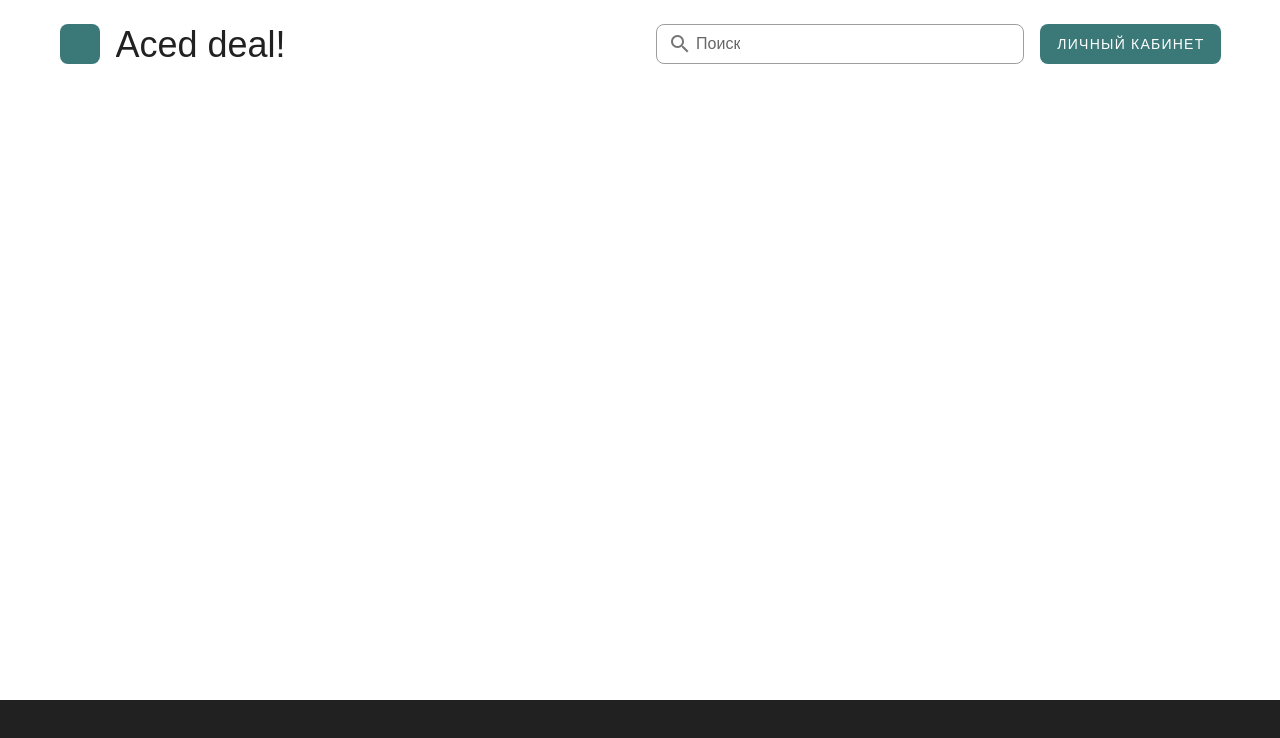
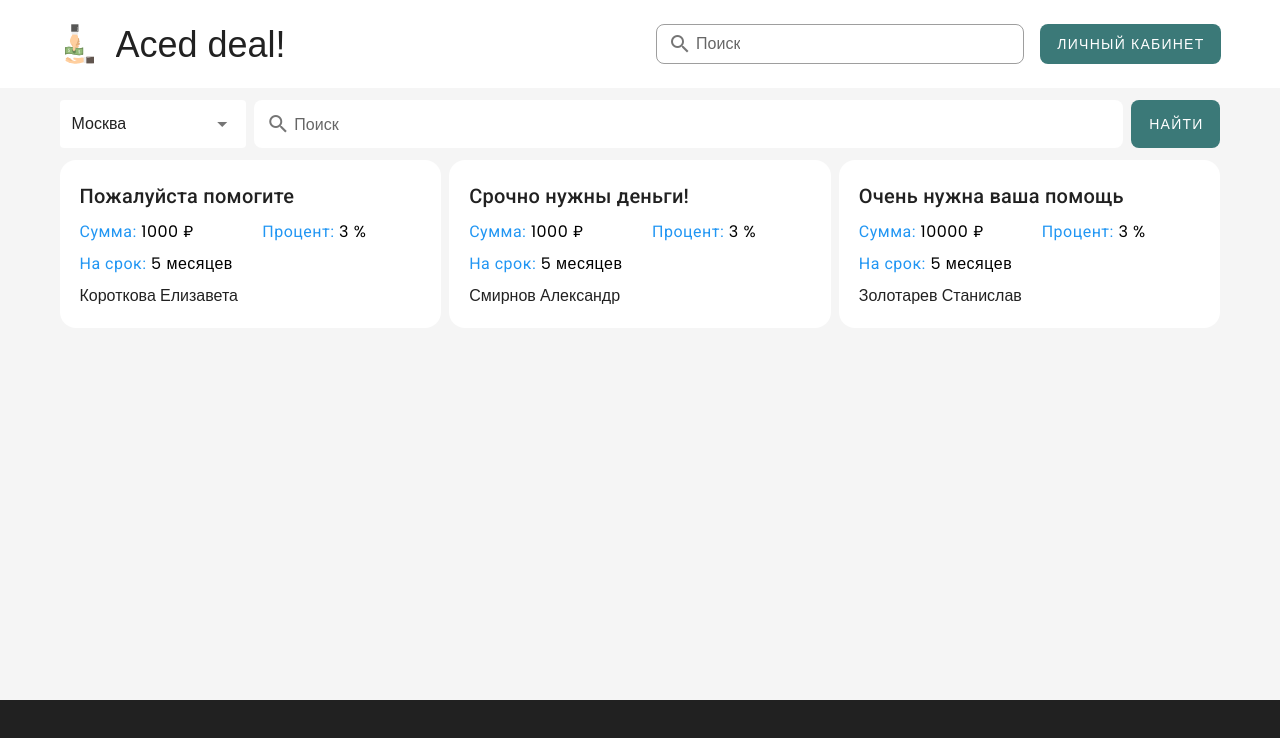
Before and after one commit to katyagibova/financial-company, a Vue app: page /applications in a window 1280 px wide. Shown: the top 738 px of the page. Built offline with nearby package versions, Linux system fonts and the light colour scheme; data requests are answered from the project's data file; a web font is replaced by a local one.

Commit message:
added a page with applications

```diff
--- a/src/components/Layout/Footer.vue
+++ b/src/components/Layout/Footer.vue
@@ -12,6 +12,6 @@ export default {
 
 <style>
 .footer {
-    height: 100px;
+  height: 100px;
 }
 </style>
--- a/src/components/Layout/Header.vue
+++ b/src/components/Layout/Header.vue
@@ -3,7 +3,9 @@
     <v-toolbar flat>
       <div  sm="2" md="1" class="mr-4 fix-margin-left">
         <router-link to="/" class="reset-link">
-          <div class="my-logo"></div>
+          <div >
+              <v-img width="40" class="my-logo" contain src="../../assets/main_logo.svg"></v-img>
+          </div>
         </router-link>
       </div>
       <v-toolbar-title>
@@ -29,7 +31,7 @@
           depressed
           dark
           color="#3B7978"
-          @click="$router.push({ name: 'user-profile', params: { userId } })"
+          @click="$router.push({ name: 'login' })"
         >
           Личный кабинет
         </v-btn>
@@ -84,7 +86,7 @@ export default {
 .my-logo {
   width: 40px;
   height: 40px;
-  background-color: #3B7978;
+  /* background-color: #3B7978; */
   border-radius: 8px;
 }
 </style>
--- a/src/router/index.js
+++ b/src/router/index.js
@@ -1,6 +1,8 @@
 import Vue from 'vue'
 import VueRouter from 'vue-router'
 import Home from '../views/Home.vue'
+import Login from '../views/Auth/Login.vue'
+import Applications from '../views/Application/Applications.vue'
 
 Vue.use(VueRouter)
 
@@ -11,10 +13,15 @@ const routes = [
     component: Home
   },
   {
-    path: '/about',
-    name: 'About',
-    component: () => import(/* webpackChunkName: "about" */ '../views/About.vue')
-  }
+    path: '/applications',
+    name: 'applications',
+    component: Applications
+  },
+  {
+    path: "/auth/login",
+    name: "login",
+    component: Login,
+  },
 ]
 
 const router = new VueRouter({
--- /dev/null
+++ b/src/store/index.js
@@ -0,0 +1,75 @@
+import Vue from 'vue'
+import Vuex from 'vuex'
+import { api } from "@/service";
+
+Vue.use(Vuex)
+
+export default new Vuex.Store({
+  state: {
+    applications: [],
+    cities: [],
+    token: "",
+  },
+  mutations: {
+    SET_APP(state, app) {
+      state.applications = app;
+    },
+    SET_APP_CITIES(state, cities) {
+      state.cities = cities;
+    },
+    SET_TOKEN(state, token) {
+      state.token = token;
+      localStorage.setItem("token", token)
+    },
+  },
+  actions: {
+    getApp({ commit }) {
+      return api
+        .getApp()
+        .then((response) => {
+          commit("SET_APP", response.data);
+        })
+        .catch((err) => console.log(err));
+    },
+    getAppCities({ commit }) {
+      return api
+        .getAppCities()
+        .then((response) => {
+          commit("SET_APP_CITIES", response.data);
+        })
+        .catch((err) => console.log(err));
+    },
+    loginUser({ commit }, data) {
+      return api
+        .login(data)
+        .then((response) => {
+          console.log(
+            response
+          );
+          const { accessToken } = response.data;
+          commit("SET_TOKEN", accessToken);
+          // commit("SET_USERID", userId);
+          // const notification = {
+          //   type: "success",
+          //   message: "Вы успешно вошли в систему",
+          // };
+          // dispatch("notification/add", notification, { root: true });
+          // return userId;
+        })
+        .catch((error) => {
+          console.log(error)
+          // const notification = {
+          //   type: "error",
+          //   message:
+          //     "При входе в учетную запись возникла проблема: " + error.response
+          //       ? error.response.data.message
+          //       : error,
+          // };
+          // dispatch("notification/add", notification, { root: true });
+          throw error;
+        });
+    },
+  },
+  getters: {
+  }
+})
--- a/src/views/About.vue
+++ /dev/null
@@ -1,5 +0,0 @@
-<template>
-  <div class="about">
-    <h1>This is an about page</h1>
-  </div>
-</template>
--- /dev/null
+++ b/src/views/Application/ApplicationCard.vue
@@ -0,0 +1,53 @@
+<template>
+  <v-card elevation="0" height="100%" class="pa-5 rounded-xl">
+    <div class="d-flex flex-no-wrap">
+      <v-card-text class="pa-0">
+        <div class="body-1 grey--text">
+          <!-- {{ dateFormat(application.publicationDate) }} -->
+        </div>
+        <div class="text-h6 mb-2">{{ application.title }}</div>
+      </v-card-text>
+      <slot name="edit-delete"></slot>
+    </div>
+    <v-row>
+        <v-col cols="6">
+            <div class="body-1 blue--text">
+                Сумма: <span class="black--text"> {{ application.sum }} ₽ </span>
+            </div>
+        </v-col>
+        <v-col cols="6">
+            <div class="body-1 blue--text">
+                Процент: <span class="black--text"> {{ application.percent }} % </span>
+            </div>
+        </v-col>
+    </v-row>
+    <div class="d-flex mt-2 mb-2">
+      <div class="body-1 blue--text">
+        На срок: <span class="black--text"> {{ application.monthsNumber }} месяцев </span>
+      </div>
+    </div>
+    <v-row>
+      <v-col cols="12">
+        <div>{{application.person}}</div>
+      </v-col>
+    </v-row>
+  </v-card>
+</template>
+
+<script>
+export default {
+  props: {
+    application: {
+      type: Object,
+      required: true,
+    },
+  },
+  data() {
+    return {};
+  },
+  methods: {
+  },
+};
+</script>
+
+<style></style>
--- /dev/null
+++ b/src/views/Application/Applications.vue
@@ -0,0 +1,85 @@
+<template>
+<div class="grey lighten-4" style="height: 100%">
+  <v-container>
+    <v-row dense>
+      <v-col class="d-flex" cols="12" md="2">
+        <v-select
+        :items="cities"
+        v-model="city"
+        item-color="teal darken-3"
+        color="teal darken-3"
+        solo
+        flat
+        hide-details="auto"
+        ></v-select>
+      </v-col>
+      <v-col cols="9">
+        <v-text-field
+        label="Поиск"
+        color="#3B7978"
+        single-line
+        prepend-inner-icon="mdi-magnify"
+        v-model="rearch"
+        solo
+        flat
+        hide-details="auto"
+        class="rounded-lg"
+        ></v-text-field>
+      </v-col>
+      <v-col cols="3" md="2" lg="1">
+        <v-btn
+        class="rounded-lg"
+        large
+        depressed
+        height="48px"
+        width="100%"
+        dark
+        color="#3B7978"
+        >
+          Найти
+        </v-btn>
+      </v-col>
+    </v-row>
+    <v-row dense class="my-2">
+      <v-col
+      cols="4"
+      v-for="item in applications"
+      :key="item.id">
+        <application-card :application="item" />
+      </v-col>
+    </v-row>
+  </v-container>
+</div>
+</template>
+
+<script>
+// import Axios from "axios";
+import { mapState } from "vuex";
+import ApplicationCard from './ApplicationCard.vue'
+
+export default {
+  name: 'Applications',
+  components: {
+    ApplicationCard
+  },
+  computed: {
+    ...mapState(["applications", "cities"]),
+  },
+  data(){
+    return {
+      city: "Москва",
+      rearch: "",
+    }
+  },
+  methods: {
+
+  },
+  created(){
+    this.$store.dispatch("getAppCities");
+    this.$store.dispatch("getApp");
+  }
+}
+</script>
+
+<style>
+</style>
--- a/src/views/Home.vue
+++ b/src/views/Home.vue
@@ -21,6 +21,7 @@
       </div>
     </v-container>
   </div>
+  <div class="grey lighten-4">
     <v-container>
       <v-row class="mt-4">
         <v-col
@@ -37,7 +38,7 @@
           </div>
         </v-col>
       </v-row>
-    <v-row>
+      <v-row class="mt-4 mb-7">
         <v-col cols="2">
           <v-btn
           color="#3B7978"
@@ -50,7 +51,8 @@
           color="#3B7978"
           text
           block
-        depressed>
+          depressed
+          @click="$router.push({ name: 'applications' })">
             Перейти к заявкам
             <v-icon
             color="#3B7978">
@@ -60,6 +62,7 @@
         </v-col>
       </v-row>
     </v-container>
+  </div>
 </div>
 </template>
 
```
Lines whose indentation alone changed are shown as unchanged.
